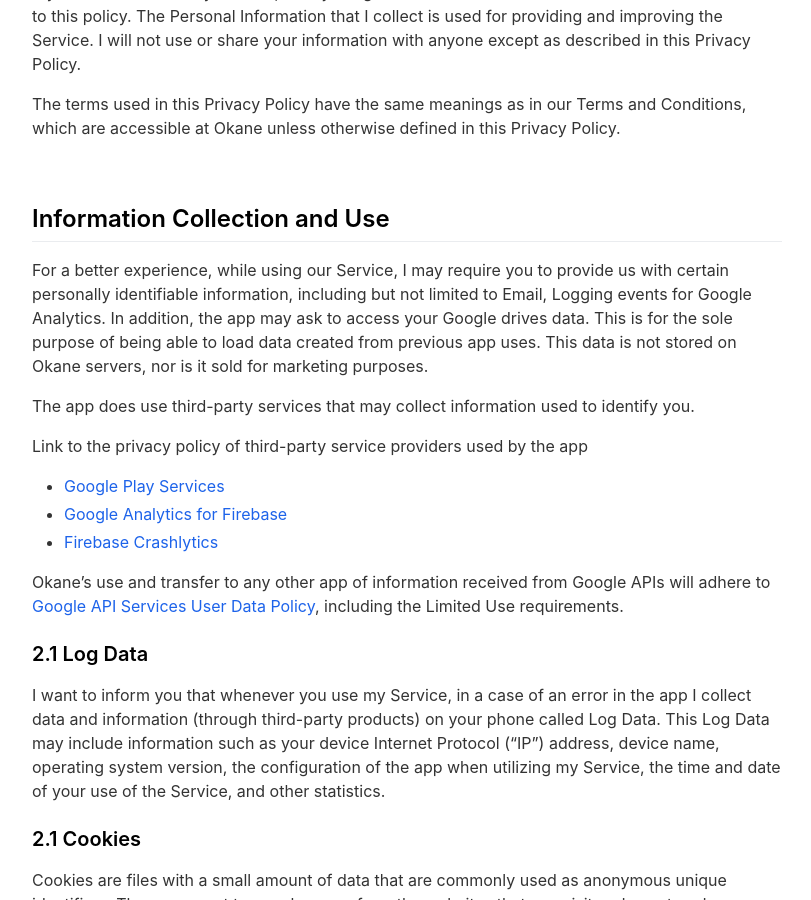
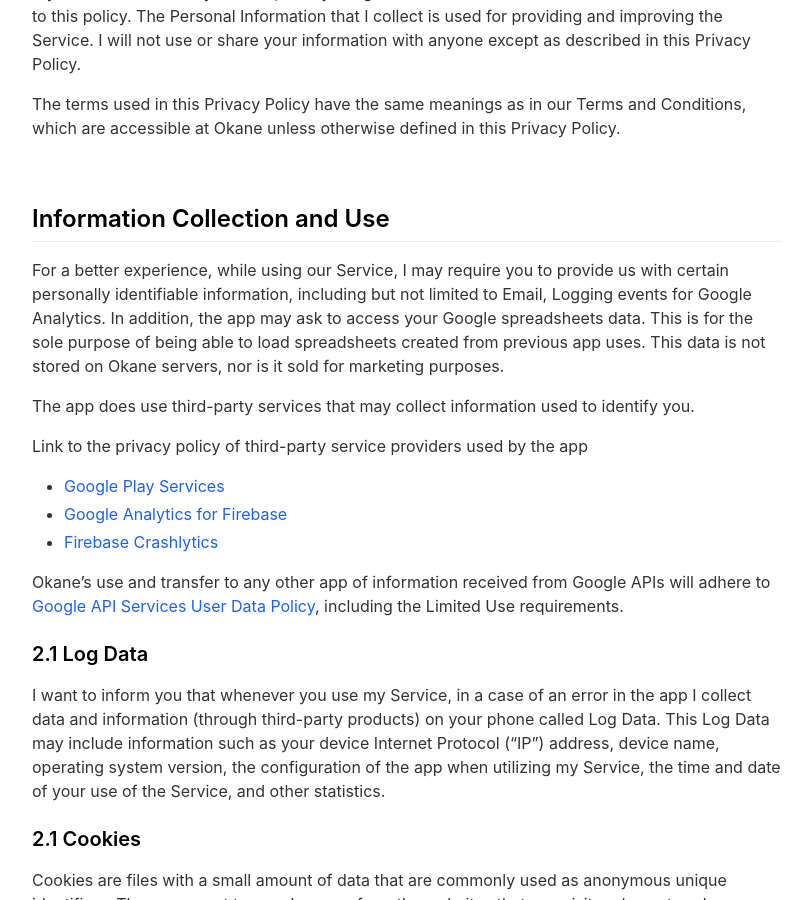
Before and after one commit to okanefinance/okanefinance, a Jekyll site: the page built from _pages/privacypolicy.md, in a window 1280 px wide and 900 px high, scrolled down 432 px. Shown: the whole window, without its empty margins (233-1044 px from the left). Built offline with Jekyll 4.4.1, drawn with Linux system fonts in a browser that asks for light colours; nearby versions of some CDN libraries.

Commit message:
Update privacypolicy.md

```diff
--- a/_pages/privacypolicy.md
+++ b/_pages/privacypolicy.md
@@ -20,7 +20,7 @@ The terms used in this Privacy Policy have the same meanings as in our Terms and
 <br>
 
 ## Information Collection and Use
-For a better experience, while using our Service, I may require you to provide us with certain personally identifiable information, including but not limited to Email, Logging events for Google Analytics. In addition, the app may ask to access your Google drives data. This is for the sole purpose of being able to load data created from previous app uses. This data is not stored on Okane servers, nor is it sold for marketing purposes.
+For a better experience, while using our Service, I may require you to provide us with certain personally identifiable information, including but not limited to Email, Logging events for Google Analytics. In addition, the app may ask to access your Google spreadsheets data. This is for the sole purpose of being able to load spreadsheets created from previous app uses. This data is not stored on Okane servers, nor is it sold for marketing purposes.
 
 The app does use third-party services that may collect information used to identify you.
 
```
